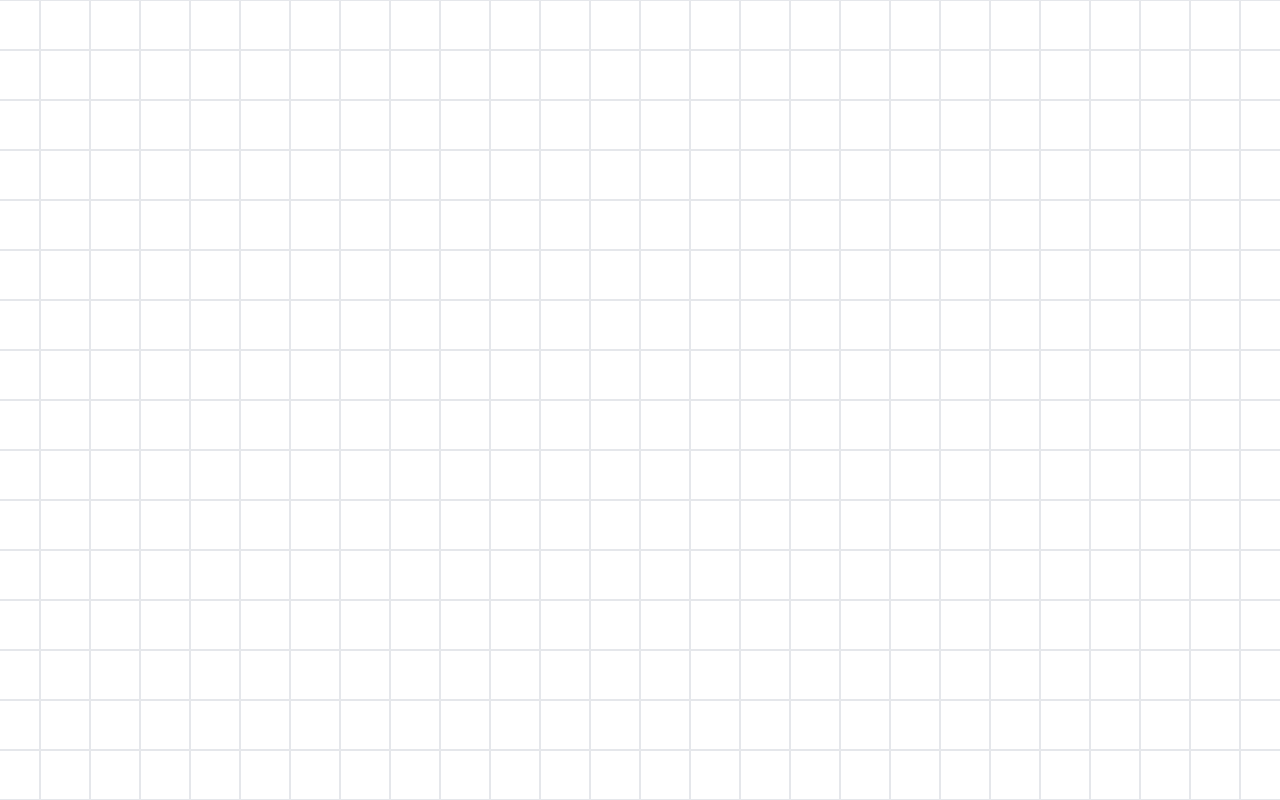
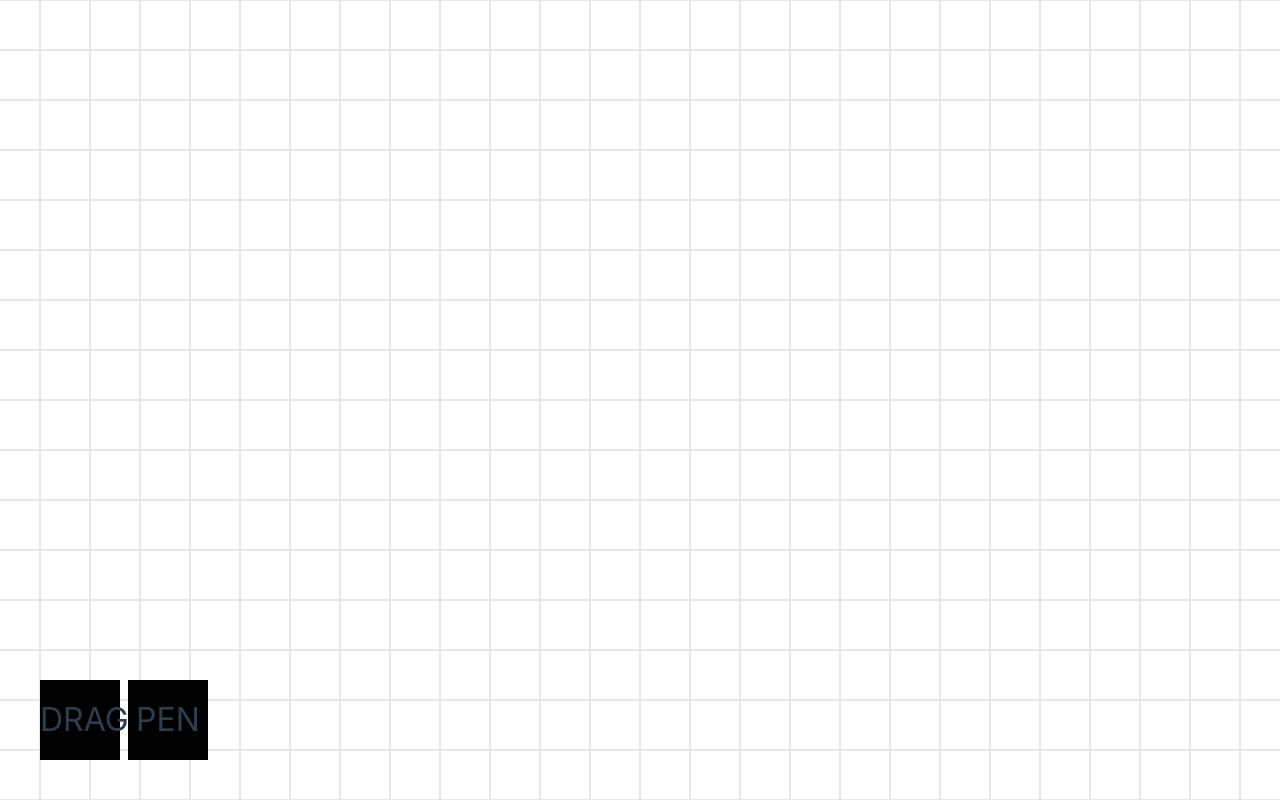
Before and after one commit to WoodAsh2501/AVG-Helper, a Vue app: page / in a window 1280 px wide. Shown: the top 800 px of the page. Built offline with nearby package versions, Linux system fonts and the light colour scheme.

Commit message:
✨ feat(app): add drawing mode, and mode switching

```diff
--- a/src/App.vue
+++ b/src/App.vue
@@ -3,36 +3,80 @@ export default {
     data() {
         return {
             isDragging: false,
+            isDrawing: false,
             startX: 0,
             startY: 0,
+            mode: 'DRAG'
         }
     },
     methods: {
         dragStart(e) {
+            if (this.mode === 'DRAG') {
                 const canvas = this.$refs.canvas
                 this.isDragging = true
                 this.startX = e.clientX - canvas.offsetLeft
                 this.startY = e.clientY - canvas.offsetTop
+            }
         },
         dragging(e) {
-            if (this.isDragging) {
+            if (this.mode === 'DRAG' && this.isDragging) {
                 const canvas = this.$refs.canvas
                 canvas.style.left = (e.clientX - this.startX) + 'px'
                 canvas.style.top = (e.clientY - this.startY) + 'px'
             }
         },
         dragEnd() {
+            if (this.mode === 'DRAG') {
                 this.isDragging = false
             }
+        },
+
+        drawStart() {
+            if (this.mode === 'PEN') {
+                this.isDrawing = true
+            };
+        },
+
+        drawing(e) {
+            if (this.mode === 'PEN' && this.isDrawing) {
+                const div = e.target;
+                if (div.children.length === 0) {
+                    const newBlock = document.createElement('div');
+                    newBlock.textContent = '😀';
+                    newBlock.style.pointerEvents = "none";
+                    newBlock.style.userSelect = "none";
+                    newBlock.style.userDrag = "none";
+                    newBlock.draggable = false;
+
+                    div.appendChild(newBlock);
+                }
+            };
+        },
+
+        drawEnd() {
+            if (this.mode === 'PEN') {
+                this.isDrawing = false
+            };
+        },
     }
 }
 </script>
 <template>
-    <div class="size-full">
-        <div ref="canvas" id="gridCanvas" class="absolute size-[2500px] left-1/2 top-1/2 -translate-x-1/2 -translate-y-1/2"
-        @mousedown="dragStart" @mousemove="dragging" @mouseup="dragEnd" @mouseleave="dragEnd">
-            <div v-for="i in 2500" class="border"></div>
+    <div ref="canvas" id="gridCanvas"
+         class="absolute size-[2500px] left-1/2 top-1/2 -translate-x-1/2 -translate-y-1/2 z-0" @mousedown="dragStart"
+         @mousemove="dragging" @mouseup="dragEnd" @mouseleave="dragEnd">
+        <div v-for="i in 2500" class="border flex justify-center items-center"
+             :class="{ 'hover:bg-black/10': this.mode === 'PEN' }" @mousedown="drawStart" @mousemove="drawing"
+             @mouseup="drawEnd" />
     </div>
+
+    <div id="panel" class="absolute left-10 bottom-10 flex text-[32px] w-fit gap-2">
+        <button class="size-20 bg-black" @click="this.mode = 'DRAG'">
+            DRAG
+        </button>
+        <button class="size-20 bg-black" @click="this.mode = 'PEN'">
+            PEN
+        </button>
     </div>
 
 </template>
```
Lines whose indentation alone changed are shown as unchanged.
